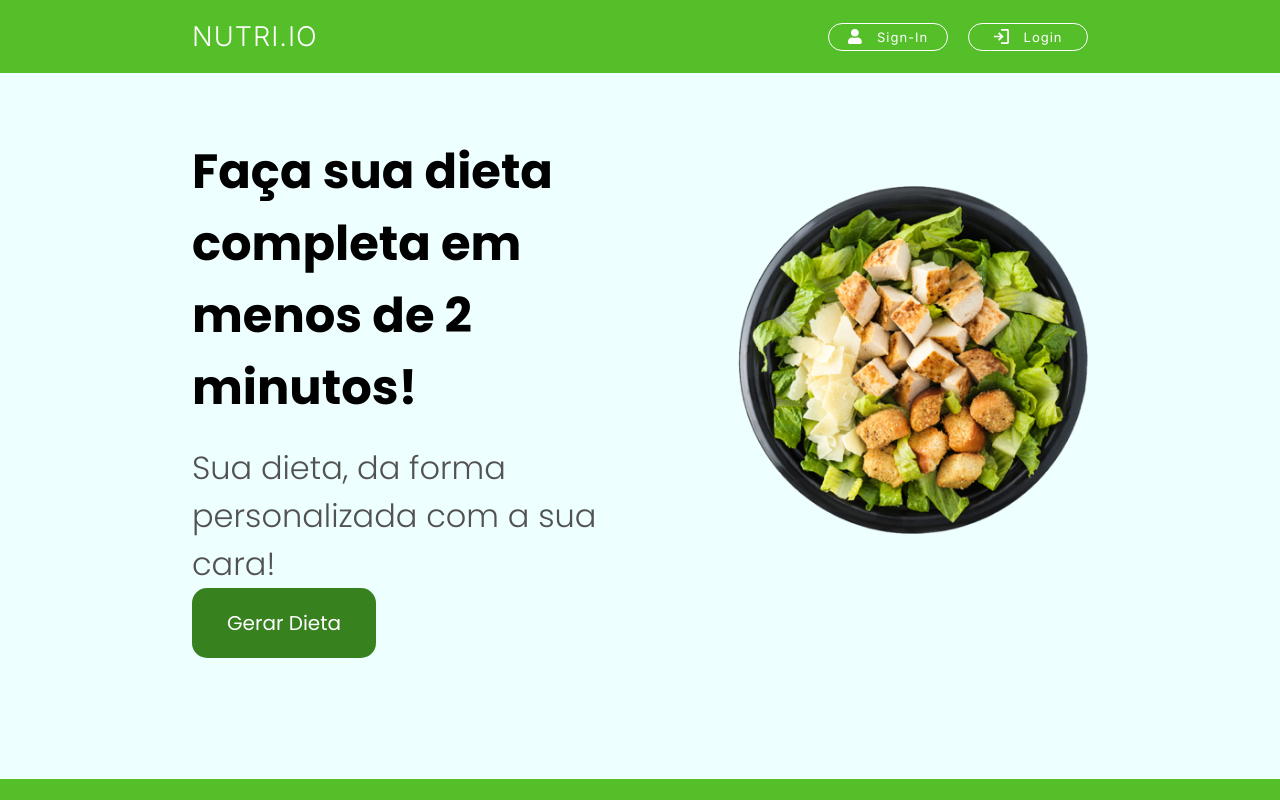
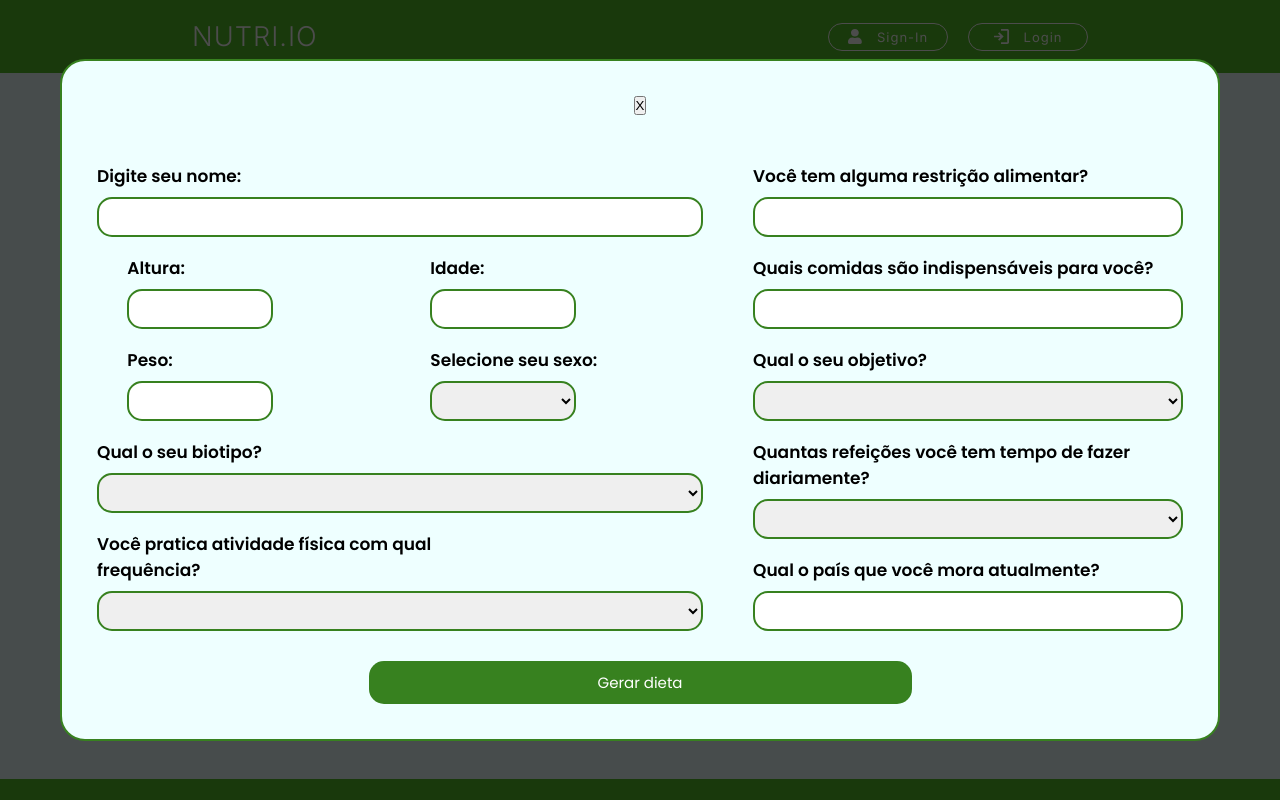
Before and after one commit to MarcosTenorioDev/Nutri.io, a React (Vite) app: page /home in a window 1280 px wide. Both pictures are taken after a click on the button "Gerar Dieta". Shown: the top 800 px of the page. Built offline with nearby package versions, Linux system fonts and the light colour scheme; no server answers.

Commit message:
:sparkles: feat: created form component

```diff
--- a/src/assets/css/Banner.css
+++ b/src/assets/css/Banner.css
@@ -23,6 +23,7 @@
     width: 200px;
     height: 200px;
     border-radius: 50%;
+    margin-bottom: 20px;
 }
 
 .contentImgDescription{
--- a/src/assets/css/GenerateDiet.css
+++ b/src/assets/css/GenerateDiet.css
@@ -1,3 +1,4 @@
+
 .button{
     background-color: #37811F;
     padding: 20px 35px;
@@ -9,13 +10,178 @@
     border: none;
     opacity: 100%;
 }
+.buttonForm{
+    background-color: #37811F;
+    padding: 10px 15px;
+    font-size: 15px;
+    font-family: poppins, sans-serif;
+    border-radius: 15px;
+    display: inline-block;
+    color: white;
+    border: none;
+    opacity: 100%;
+    width: 50%;
+
+}
 
 .button:hover{
     cursor: pointer;
 }
 
+
+.modal{
+    position: absolute;
+    height: 100%;
+    width: 100vw;
+    right: 0;
+    top: 0;
+    background-color: rgba(0, 0, 0, .7);
+    transition: opacity .2s ease;
+    display: flex;
+    justify-content: center;
+    align-items: center;
+}
+
+.overlay{
+    border: 2px solid #37811F;
+    background-color: #EEFFFF;
+    padding: 35px;
+    border-radius: 25px;
+    display: flex;
+    flex-direction: column;
+    gap: 30px;
+    align-items: center;
+
+}
+
+.modalContent{
+    display: flex;
+    gap: 50px;
+}
+
+.smallInputContainer{
+    display: flex;
+    width: 100%;
+    justify-content: space-around;
+
+}
+.inputContainer{
+    display: flex;
+    flex-direction: column;
+    width: 40%;
+}
+
+.input{
+    display: flex;
+    flex-direction: column;
+    font-family: poppins, sans-serif;
+}
+
+.modalForm{
+    display: flex;
+    flex-direction: column;
+}
+
+.modalLabel{
+    font-family:poppins, sans-serif;
+    font-weight: 600;
+    font-size: 17px;
+    margin: 18px 0 8px 0;
+    width: 100%;
+    max-width: 430px;
+}
+
+.modalInput{
+    height: 40px;
+    border-radius: 15px;
+    border: 2px solid #37811F;
+    outline: none;
+    padding: 0px 20px;
+    font-family: poppins, sans-serif;
+    font-weight: 500;
+    width: 100%;
+
+}
+.modalSmallInput{
+    height: 40px;
+    border-radius: 15px;
+    border: 2px solid #37811F;
+    outline: none;
+    padding: 0px 20px;
+    font-family: poppins, sans-serif;
+    font-weight: 500;
+    width: 60%;
+}
+
+
 @media (max-width: 1000px){
     .button{
         width: 100%;
+        margin-top: 20px;
+    }
+    .modal{
+        position: absolute;
+        height: 100%;
+        width: 100vw;
+        right: 0;
+        top: 0;
+        background-color: rgba(0, 0, 0, .7);
+        transition: opacity .2s ease;
+        display: flex;
+        justify-content: center;
+        align-items: start;
+        overflow: scroll;
+    }
+    .overlay{
+        border: 2px solid #37811F;
+        background-color: #EEFFFF;
+        padding: 25px;
+        border-radius: 25px;
+        display: flex;
+        flex-direction: column;
+        margin: 60px 0px 0px 0px;
+        gap: 5px;
+        width: 40%;
+        min-width: 300px;
+    }
+    .modalContent{
+        flex-direction: column;
+        gap: 0px;
+    }
+    .modalLabel{
+        font-family:poppins, sans-serif;
+        font-weight: 600;
+        font-size: 12px;
+        margin: 5px 0;
+        width: 100%;
+        max-width: 430px;
+    }
+
+    .modalInput{
+        height: 30px;
+        width: 100%;
+        border-radius: 10px;
+        border: 2px solid #37811F;
+        outline: none;
+        padding: 0px 10px;
+        font-family: poppins, sans-serif;
+        font-weight: 500;
+    }
+    .smallInputContainer{
+        display: flex;
+        width: 100%;
+        justify-content: space-between;
+        gap: 20px;
+
+    }
+    .modalSmallInput{
+        height: 40px;
+        border-radius: 15px;
+        border: 2px solid #37811F;
+        outline: none;
+        padding: 0px 20px;
+        font-family: poppins, sans-serif;
+        font-weight: 500;
+        width: 100%;
     }
 }
--- a/src/assets/css/global.css
+++ b/src/assets/css/global.css
@@ -3,6 +3,7 @@
     padding: 0;
     box-sizing: border-box;
 }
+
 
 .homePage{
     background-color: #EEFFFF;
--- a/src/components/GenerateDiet.jsx
+++ b/src/components/GenerateDiet.jsx
@@ -8,6 +8,142 @@ import API_KEY from '../services/apikey';
 
 const GenerateDiet = () => {
 
+const [showModal, setShowModal] = useState(false);
+
+const openModal = () =>{
+  setShowModal(true);
+  Modal()
+}
+
+const closeModal = () =>{
+  setShowModal(false);
+  Modal();
+}
+
+const [person, setPerson] = useState ({
+  name: '',
+  height: '',
+  weight: '',
+  age: '',
+  sex: '',
+  biotype: '',
+  activityFrequence: '',
+  alimentarRestriction: '',
+  foodsIndispensable: '',
+  objective: '',
+  dailyRefsNumber: '',
+  lives: '',
+});
+
+const Modal = () => {
+  if (showModal === true) {
+    console.log('abriu o form')
+
+    return(
+      <>
+      <div className="modal">
+        <div className='overlay'>
+          <button className='closeModalBtn' onClick={closeModal}>X</button>
+          <div className='modalContent'>
+            <div className='leftSide'>
+              <form className='modalForm'>
+                <label htmlFor="name" className='modalLabel'>Digite seu nome:</label>
+                  <input type="text" id="name" name="name" className='modalInput'/>
+
+
+                <div className='smallInputContainer'>
+                  <div className='inputContainer'>
+                    <div className='input'>
+                      <label htmlFor="height" className='modalLabel'>Altura:</label>
+                        <input type="number" id='height' name='height' className='modalSmallInput' />
+                    </div>
+                    <div className='input'>
+                      <label htmlFor="weight" className='modalLabel'>Peso:</label>
+                        <input type="number" id='weight' name='weight' className='modalSmallInput' />
+                    </div>
+                  </div>
+
+                  <div className='inputContainer'>
+                    <div className='input'>
+                      <label htmlFor="age" className='modalLabel'>Idade:</label>
+                        <input type="number" id='age' name='age' className='modalSmallInput' />
+                    </div>
+                    <div className='input'>
+                    <label hmtlFor="sexo" className='modalLabel'>Selecione seu sexo:</label>
+                        <select id="sexo" name="sexo" className='modalSmallInput'>
+                          <option value="" selected></option>
+                          <option value="masculino">Masculino</option>
+                          <option value="feminino">Feminino</option>
+                        </select>
+                    </div>
+
+                  </div>
+                </div>
+
+                <label htmlFor="" className='modalLabel'>Qual o seu biotipo?</label>
+                  <select name="bioType" id="bioType" className='modalInput'>
+                    <option value="" selected></option>
+                    <option value="ectomorph">Ectomorfo</option>
+                    <option value="mesomorph">Mesomorfo</option>
+                    <option value="endomorph">Endomorfo</option>
+                  </select>
+
+                  <label htmlFor="activityFrequence" className='modalLabel'>Você pratica atividade física com qual frequência?</label>
+                  <select name="activityFrequence" id="activityFrequence" className='modalInput'>
+                    <option value=""></option>
+                    <option value="diariamente">Diariamente</option>
+                    <option value="3-4 vezes por semana">3-4 vezes por semana</option>
+                    <option value="1-2 vezes por semana">1-2 vezes por semana</option>
+                    <option value="menos de uma vez por semana">Menos de uma vez por semana</option>
+                    <option value="não pratico atividade física">Não pratico atividade física</option>
+                  </select>
+
+
+              </form>
+            </div>
+
+            <div className='rightSide'>
+              <form className='modalForm'>
+                <label htmlFor="restrictFoods" className='modalLabel'>Você tem alguma restrição alimentar?</label>
+                  <input type="text" id='restrictFoods' name='restrictFoods' className='modalInput' />
+
+                <label htmlFor="indispensableFoods" className='modalLabel'>Quais comidas são indispensáveis para você?</label>
+                  <input type="text" id='indispensableFoods' name='indispensableFoods' className='modalInput' />
+
+                <label htmlFor="objective" className='modalLabel'>Qual o seu objetivo?</label>
+                  <select name="objective" id="objective" className='modalInput'>
+                    <option value=""></option>
+                    <option value="">1</option>
+                    <option value="">2</option>
+                    <option value="">3</option>
+                    <option value="">4</option>
+                  </select>
+
+                  <label htmlFor="refs" className='modalLabel'>Quantas refeições você tem tempo de fazer diariamente?</label>
+                  <select name="refs" id="refs" className='modalInput'>
+                    <option value=""></option>
+                    <option value="">3-4 refeições</option>
+                    <option value="">5-6 refeições</option>
+
+                  </select>
+
+                  <label htmlFor="lives" className='modalLabel'>Qual o país que você mora atualmente?</label>
+                    <input type="text" id='lives' name='lives' className='modalInput'  />
+              </form>
+            </div>
+
+
+
+          </div>
+          <button className='buttonForm'>Gerar dieta</button>
+        </div>
+      </div>
+      </>
+    )
+  }
+
+
+}
 
 function getChat(pergunta) {
     const OPENAI_API_KEY =  API_KEY;
@@ -30,7 +166,7 @@ function getChat(pergunta) {
     };
 
     axios
-      .post("https://api.openai.com/v1/chat/completions", data, config)
+      .post("https://api.openai.com/v 1/chat/completions", data, config)
       .then((resposta) => {
         console.log(resposta.data.choices[0].message.content);
       })
@@ -39,7 +175,7 @@ function getChat(pergunta) {
       });
   }
 
-  getChat("Quem é o presidente do brasil?");
+
 
 
 
@@ -47,9 +183,10 @@ function getChat(pergunta) {
     return (
         <>
 
-          <button className='button' id='sendQuestion'>
+          <button className='button' id='sendQuestion' onClick={openModal} >
             Gerar Dieta
           </button>
+          <Modal />
 
         </>
     );
```
